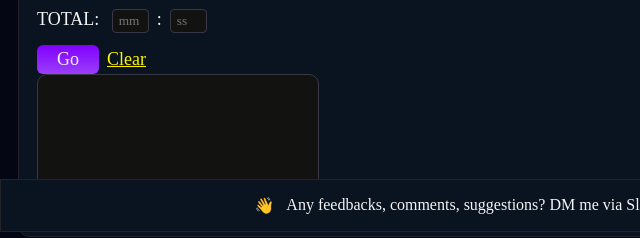
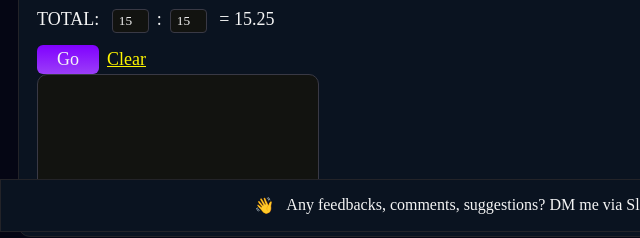
Before and after one commit to alex-s4/gt-fantasy-checker, a plain HTML site: page toi-calc.html in a window 1280 px wide. Both pictures are taken after typing "5", "5", "5", "5", "5", "5" into the empty fields and a click on the button "Go". Shown: the part 568-806 px from the top of the page, 0-640 px from the left. Drawn offline with Linux system fonts and the light colour scheme; a web font is replaced by a local one.

Commit message:
Toi functionality - mm, ss fields

```diff
--- a/toi-calc.html
+++ b/toi-calc.html
@@ -49,10 +49,10 @@
                         <span id="toi-p3-val" class="toi-val"></span></li>
                     </ul>
 
-                    <p class="fs-total-result">TOTAL: <input type="number" name="toi-tot-mm" id="tot-mins" class="input-time-global" placeholder="mm" max="99" />:<input type="number" name="toi-tot-ss" id="tot-secs" class="input-time-global" placeholder="ss" max="59" /></p>
+                    <p class="fs-total-result">TOTAL: <input type="number" name="toi-tot-mm" id="tot-mins" class="input-time-global" placeholder="mm" max="99" />:<input type="number" name="toi-tot-ss" id="tot-secs" class="input-time-global" placeholder="ss" max="59" /><span id="toi-in-dec"></span></p>
 
                     <div class="toi-cont">
-                        <button id="bball-btn" class="btn btn-go">Go</button>
+                        <button id="nhl-toi-btn" class="btn btn-go">Go</button>
                         <button id="bball-clear" class="btn btn-clear">Clear</button><br>
                     </div>
 
--- a/toiApp.js
+++ b/toiApp.js
@@ -1 +1,38 @@
-console.log("hey");
+window.onload = function() {
+
+
+    const nhlToiBtn = document.querySelector("#nhl-toi-btn");
+
+    var timeOnIce = {
+        firstPeriodMinutes: document.querySelector("#p1-mins"),
+        firstPeriodSeconds: document.querySelector("#p1-secs"),
+        secondPeriodMinutes: document.querySelector("#p2-mins"),
+        secondPeriodSeconds: document.querySelector("#p2-secs"),
+        thirdPeriodMinutes: document.querySelector("#p3-mins"),
+        thirdPeriodSeconds: document.querySelector("#p3-secs"),
+        totalPeriodMinutes: document.querySelector("#tot-mins"),
+        totalPeriodSeconds: document.querySelector("#tot-secs"),
+        decValue: document.querySelector("#toi-in-dec")
+    }
+
+    nhlToiBtn.addEventListener('click', ()=>{
+
+        // Sum of all 'ss' value without the minute formatting
+        var totalSecondsActualValue = Number(timeOnIce.firstPeriodSeconds.value) + Number(timeOnIce.secondPeriodSeconds.value) + Number(timeOnIce.thirdPeriodSeconds.value);
+
+        // Total minutes accumulated from sum of all 'ss'
+        var minuteFromTotalSeconds = Math.floor(totalSecondsActualValue / 60);
+
+        var totalPeriodMinutesValue = Number(timeOnIce.firstPeriodMinutes.value) + Number(timeOnIce.secondPeriodMinutes.value) + Number(timeOnIce.thirdPeriodMinutes.value) + minuteFromTotalSeconds;
+        var totalPeriodSecondsValue = totalSecondsActualValue % 60
+        var totalSecondsInDec = Math.round(totalPeriodSecondsValue*100/60);
+
+        console.log(`TOTAL: ${totalPeriodMinutesValue}:${totalPeriodSecondsValue} = ${totalPeriodMinutesValue}.${totalSecondsInDec}`)
+
+
+        timeOnIce.totalPeriodMinutes.value = totalPeriodMinutesValue;
+        timeOnIce.totalPeriodSeconds.value = totalPeriodSecondsValue;
+        timeOnIce.decValue.innerHTML = ` = ${totalPeriodMinutesValue}.${totalSecondsInDec}`;
+
+    })
+}
```
